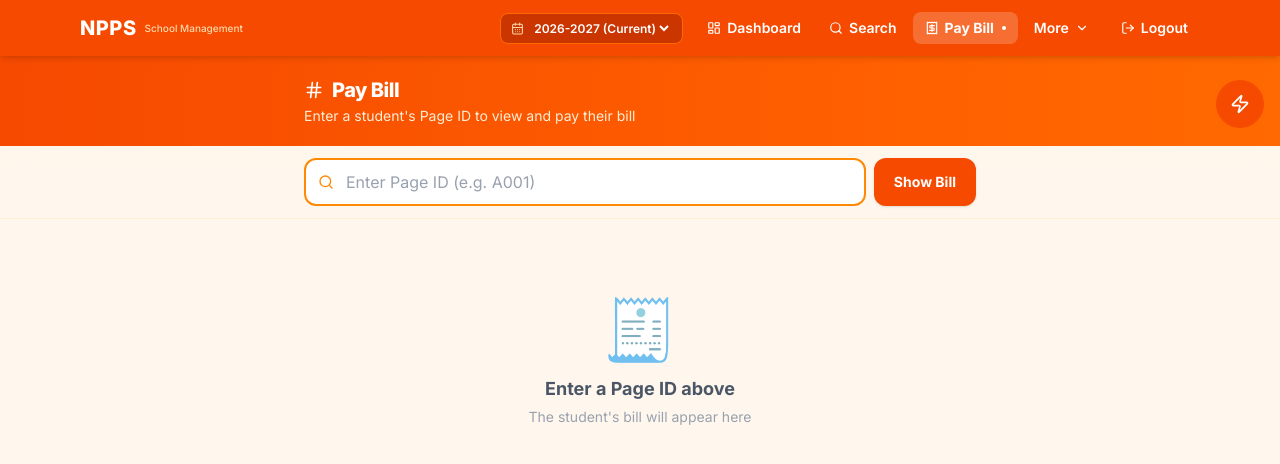
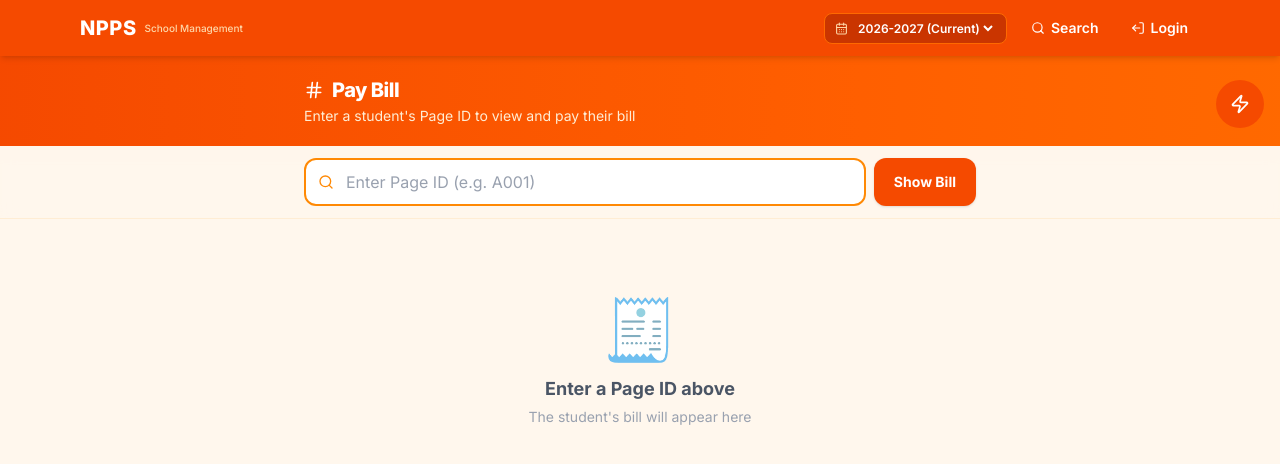
Before and after one commit to shivam02544/billing, a Next.js app: page /payBill in a window 1280 px wide. Shown: the top 464 px of the page. Built offline with nearby package versions, Linux system fonts and the light colour scheme.

Commit message:
adding mid

```diff
--- a/src/app/searchStudent/page.jsx
+++ b/src/app/searchStudent/page.jsx
@@ -18,7 +18,12 @@ const StudentSearch = () => {
   const [classFilter, setClassFilter]      = useState("All");
   const [villageFilter, setVillageFilter]  = useState("All");
   const [showFilters, setShowFilters]      = useState(false);
+  const [isLoggedIn, setIsLoggedIn]        = useState(false);
   const searchRef                          = useRef(null);
+
+  useEffect(() => {
+    setIsLoggedIn(document.cookie.includes('token='));
+  }, []);
 
   useEffect(() => {
     const fetchStudents = async () => {
@@ -278,6 +283,7 @@ const StudentSearch = () => {
                     </div>
 
                     {/* Action buttons */}
+                    {isLoggedIn && (
                       <div className="flex gap-2 flex-wrap sm:flex-nowrap">
                         <button
                           onClick={() => { setPageId(student.pageId); setShowBill(true); }}
@@ -299,6 +305,7 @@ const StudentSearch = () => {
                           <Printer size={13} /> Print
                         </button>
                       </div>
+                    )}
                   </div>
                 </li>
               ))}
--- a/src/components/ResponsiveMenu.jsx
+++ b/src/components/ResponsiveMenu.jsx
@@ -28,6 +28,7 @@ const SimpleMenu = () => {
   const [moreOpen,   setMoreOpen]   = useState(false);
   const [session,    setSession]    = useState("2026-2027");
   const [scrolled,   setScrolled]   = useState(false);
+  const [isLoggedIn, setIsLoggedIn] = useState(false);
 
   const pathname = usePathname();
   const navRef   = useRef(null);
@@ -40,6 +41,7 @@ const SimpleMenu = () => {
     setSession(active);
     localStorage.setItem("currentSession", active);
     document.cookie = `currentSession=${active}; path=/; max-age=${60 * 60 * 24 * 365}`;
+    setIsLoggedIn(document.cookie.includes("token="));
   }, []);
 
   /* Scroll detection for nav elevation */
@@ -121,7 +123,7 @@ const SimpleMenu = () => {
             </div>
           </li>
 
-          {PRIMARY_LINKS.map(({ href, label, icon: Icon }) => (
+          {(isLoggedIn ? PRIMARY_LINKS : PRIMARY_LINKS.filter(l => l.href === '/searchStudent')).map(({ href, label, icon: Icon }) => (
             <li key={href}>
               <Link
                 href={href}
@@ -141,6 +143,7 @@ const SimpleMenu = () => {
           ))}
 
           {/* More dropdown */}
+          {isLoggedIn && (
             <li ref={moreRef} className="relative">
               <button
                 onClick={() => setMoreOpen((o) => !o)}
@@ -180,8 +183,10 @@ const SimpleMenu = () => {
                 </div>
               )}
             </li>
+          )}
 
           <li>
+            {isLoggedIn ? (
               <button
                 onClick={handleLogout}
                 className="flex items-center gap-1.5 px-3 py-1.5 rounded-lg hover:bg-red-500/20 hover:text-red-100 transition-all ml-1"
@@ -189,6 +194,15 @@ const SimpleMenu = () => {
               >
                 <LogOut size={14} /> Logout
               </button>
+            ) : (
+              <Link
+                href="/"
+                className="flex items-center gap-1.5 px-3 py-1.5 rounded-lg hover:bg-white/20 transition-all ml-1"
+                title="Login"
+              >
+                <LogOut size={14} className="rotate-180" /> Login
+              </Link>
+            )}
           </li>
         </ul>
 
@@ -218,7 +232,7 @@ const SimpleMenu = () => {
       {mobileOpen && (
         <div className="md:hidden bg-orange-700 border-t border-orange-500 px-4 pb-4 pt-2 flex flex-col gap-1 animate-slideDown">
           {/* Primary links */}
-          {PRIMARY_LINKS.map(({ href, label, icon: Icon }) => (
+          {(isLoggedIn ? PRIMARY_LINKS : PRIMARY_LINKS.filter(l => l.href === '/searchStudent')).map(({ href, label, icon: Icon }) => (
             <Link
               key={href}
               href={href}
@@ -237,6 +251,8 @@ const SimpleMenu = () => {
             </Link>
           ))}
 
+          {isLoggedIn && (
+            <>
               <div className="border-t border-orange-500/60 my-1.5" />
               <p className="text-orange-300 text-[10px] font-bold uppercase tracking-wider px-3 mb-1">
                 More
@@ -257,8 +273,11 @@ const SimpleMenu = () => {
                   {label}
                 </Link>
               ))}
+            </>
+          )}
 
           <div className="border-t border-orange-500/60 my-1.5" />
+          {isLoggedIn ? (
             <button
               onClick={handleLogout}
               className="flex items-center gap-3 px-3 py-2.5 rounded-xl hover:bg-red-600/40 transition-colors text-sm font-medium w-full text-left"
@@ -266,6 +285,16 @@ const SimpleMenu = () => {
               <LogOut size={16} className="text-orange-200 shrink-0" />
               Logout
             </button>
+          ) : (
+            <Link
+              href="/"
+              onClick={() => setMobileOpen(false)}
+              className="flex items-center gap-3 px-3 py-2.5 rounded-xl hover:bg-white/10 transition-colors text-sm font-medium w-full text-left"
+            >
+              <LogOut size={16} className="text-orange-200 shrink-0 rotate-180" />
+              Login
+            </Link>
+          )}
         </div>
       )}
     </nav>
--- a/src/proxy.js
+++ b/src/middleware.js
@@ -1,6 +1,6 @@
 import { NextResponse } from "next/server";
 
-export function proxy(request) {
+export function middleware(request) {
   try {
     const path = request.nextUrl.pathname;
     const token = request.cookies.get("token")?.value || null;
@@ -8,8 +8,6 @@ export function proxy(request) {
     // Define which routes require authentication
     const protectedRoutes = [
       "/dashboard",
-      "/searchStudent",
-      "/studentList",
       "/addNewStudent",
       "/studentBills",
       "/getStudentsBill",
@@ -36,6 +34,11 @@ export function proxy(request) {
     // Check authentication for protected routes and API routes
     if (!token) {
       if (path.startsWith("/api/")) {
+        // Exclude specific public APIs if needed. For now, we block all API routes except GETs or if explicitly configured.
+        // If /api/studentsCrud is needed for public search, we should whitelist it.
+        if (path === "/api/studentsCrud" && request.method === "GET") {
+          return NextResponse.next();
+        }
         return NextResponse.json({ status: 401, message: "Unauthorized. Please log in." }, { status: 401 });
       }
       if (isProtectedRoute) {
```
Lines whose indentation alone changed are shown as unchanged.
